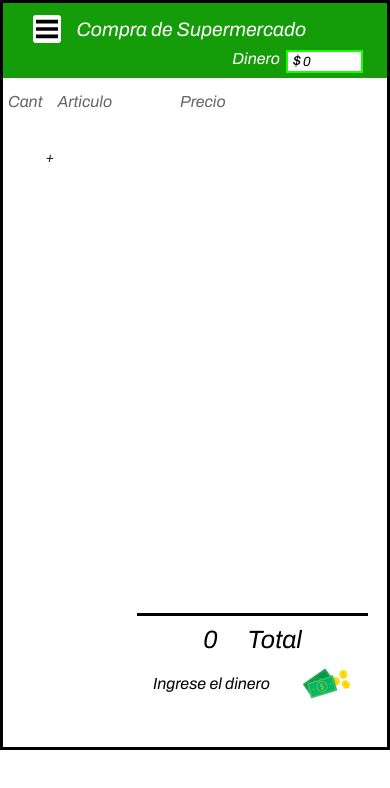
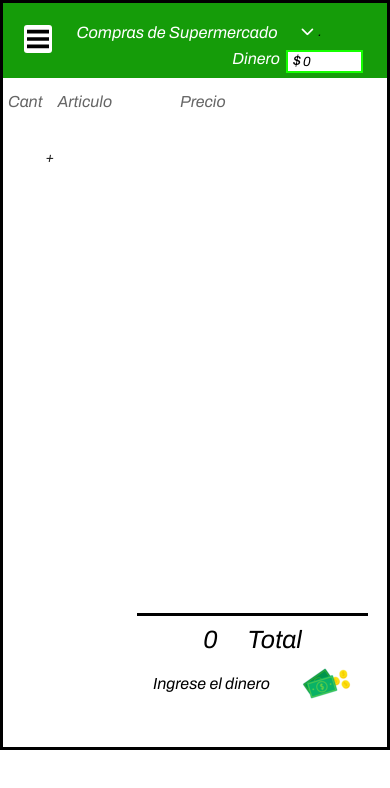
Before and after one commit to jonathanchw/Shopping_list_app, a React (Create React App) app: page / in a window 390 px wide. Shown: the top 788 px of the page. Built offline with nearby package versions, Linux system fonts and the light colour scheme.

Commit message:
added HamburgerMenu and OpenDownMenu

```diff
--- a/public/index.html
+++ b/public/index.html
@@ -1,21 +1,22 @@
 <!DOCTYPE html>
 <html lang="es">
+
 <head>
   <meta charset="utf-8" />
   <link rel="icon" href="%PUBLIC_URL%/favicon.ico" />
   <meta name="viewport" content="width=device-width, initial-scale=1" />
   <meta name="theme-color" content="#000000" />
-    <meta
-      name="Shopping List App"
-      content="A Shopping List App for You!"
-    />
+  <meta name="Shopping List App" content="A Shopping List App for You!" />
   <link rel="apple-touch-icon" href="%PUBLIC_URL%/ShoppingList1.png" />
   <link rel="manifest" href="%PUBLIC_URL%/manifest.json" />
   <link href="https://fonts.googleapis.com/css2?family=Archivo:ital@1&display=swap" rel="stylesheet">
+  <script src="https://kit.fontawesome.com/7ee2bbc023.js" crossorigin="anonymous"></script>
   <title>Shopping List App</title>
 </head>
+
 <body>
   <noscript>You need to enable JavaScript to run this app.</noscript>
   <div id="root"></div>
 </body>
+
 </html>
--- /dev/null
+++ b/src/components/HamburgerMenu/index.js
@@ -0,0 +1,53 @@
+import React, {useState} from 'react';
+import './style.css';
+import MenuItem from '@material-ui/core/MenuItem';
+import Button from '@material-ui/core/Button';
+import Menu from '@material-ui/core/Menu';
+
+
+const HamburgerMenu = () => {
+  const [anchorEl, setAnchorEl] = useState(null);
+
+  const handleClick = (event) => {
+    setAnchorEl(event.currentTarget);
+  };
+
+  const handleClose = () => {
+    setAnchorEl(null);
+  };
+  return (
+    <div>
+      <Button aria-controls="simple-menu" aria-haspopup="true" onClick={handleClick}>
+      <div className="menu">
+        <svg xmlns="http://www.w3.org/2000/svg" width="22" height="22" viewBox="0 0 24 24">
+          <path d="M24 6h-24v-4h24v4zm0 4h-24v4h24v-4zm0 8h-24v4h24v-4z" />
+        </svg>
+      </div>
+</Button>
+      <Menu
+        id="simple-menu"
+        anchorEl={anchorEl}
+        keepMounted
+        open={Boolean(anchorEl)}
+        onClose={handleClose}
+        anchorOrigin={{
+          vertical: 'top',
+          horizontal: 'center',
+        }}
+        transformOrigin={{
+          vertical: -38,
+          horizontal: 17,
+        }}
+      >
+        <MenuItem onClick={handleClose}>Nueva Lista</MenuItem>
+        <MenuItem onClick={handleClose}>Borrar Todo</MenuItem>
+        <MenuItem onClick={handleClose}>Tema</MenuItem>
+      </Menu>
+    </div>
+  )
+}
+export default HamburgerMenu;
+
+/*
+
+      */
--- /dev/null
+++ b/src/components/HamburgerMenu/style.css
@@ -0,0 +1,11 @@
+.menu {
+  position: absolute;
+  left: 24.94%;
+  top: 109.92%;
+  background-color: #fff;
+  padding: 3px;
+  display: flex;
+  border: none;
+  border-radius: 3px;
+  cursor: pointer;
+}
--- a/src/components/Header/index.js
+++ b/src/components/Header/index.js
@@ -1,6 +1,7 @@
 import React from "react";
 import "./style.css";
-
+import HamburgerMenu from "../HamburgerMenu";
+import  OpenDownMenu from "../OpenDownMenu";
 
 
 const Header = () => {
@@ -8,13 +9,10 @@ const Header = () => {
   return (
     <div className="container">
 
-      <div className="menu">
-        <svg xmlns="http://www.w3.org/2000/svg" width="22" height="22" viewBox="0 0 24 24">
-          <path d="M24 6h-24v-4h24v4zm0 4h-24v4h24v-4zm0 8h-24v4h24v-4z" />
-        </svg>
-      </div>
+      <HamburgerMenu />
       <div className="listTitle">
-        <h2>Compra de Supermercado</h2>
+        <h3>Compras de Supermercado</h3>
+        <OpenDownMenu />
       </div>
 
 
--- a/src/components/Header/style.css
+++ b/src/components/Header/style.css
@@ -1,22 +1,8 @@
 .container {
   background: #159C09;
-
   min-height: 75px;
   padding: 5px;
   position: relative;
-}
-
-
-
-.menu {
-  position: absolute;
-  left: 7.94%;
-  top: 15.92%;
-  background-color: #fff;
-  padding: 3px;
-  display: flex;
-  border: none;
-  border-radius: 3px;
 }
 
 .listTitle {
@@ -24,6 +10,8 @@
   left: 19.17%;
   top: 14.38%;
   color: #FFFFFF;
-  font-size: 13px;
-  margin-top: 5px;
+  font-size: 14px;
+  display: flex;
+
+  align-items: center;
 }
--- a/src/components/Items/style.css
+++ b/src/components/Items/style.css
@@ -1,5 +1,5 @@
 .container_list {
-  max-height: 350px;
+  max-height: 340px;
   width: 350px;
   margin: 0 auto;
   margin-bottom: 8px;
--- /dev/null
+++ b/src/components/OpenDownMenu/index.js
@@ -0,0 +1,51 @@
+import React, { useState } from 'react'
+import Button from '@material-ui/core/Button';
+import Menu from '@material-ui/core/Menu';
+import MenuItem from '@material-ui/core/MenuItem';
+import './style.css';
+
+
+const OpenDownMenu = () => {
+  const [anchorEl, setAnchorEl] = useState(null);
+
+  const handleClick = (event) => {
+    setAnchorEl(event.currentTarget);
+  };
+
+  const handleClose = () => {
+    setAnchorEl(null);
+  };
+
+  return (
+    <div>
+      <Button aria-controls="simple-menu" aria-haspopup="true" onClick={handleClick}>
+        <button className="openDown-btn">
+          <i class="fas fa-chevron-down"></i>
+        </button>
+        .
+      </Button>
+      <Menu
+        id="simple-menu"
+        anchorEl={anchorEl}
+        keepMounted
+        open={Boolean(anchorEl)}
+        onClose={handleClose}
+        anchorOrigin={{
+          vertical: 'bottom',
+          horizontal: 50,
+        }}
+        transformOrigin={{
+          vertical: -40,
+          horizontal:'right',
+        }}
+      >
+
+
+        <MenuItem onClick={handleClose}>Compra de supermercado 15/08</MenuItem>
+        <MenuItem onClick={handleClose}>Compra de Charcuteria</MenuItem>
+        <MenuItem onClick={handleClose}>Compras de Limpieza</MenuItem>
+      </Menu>
+    </div>
+  )
+}
+export default OpenDownMenu;
--- /dev/null
+++ b/src/components/OpenDownMenu/style.css
@@ -0,0 +1,9 @@
+.openDown-btn{
+  border:none;
+
+}
+.fa-chevron-down{
+  color: #FFFFFF;
+  background-color: #159C09;
+  padding: 4px;
+}
```
Lines whose indentation alone changed are shown as unchanged.
